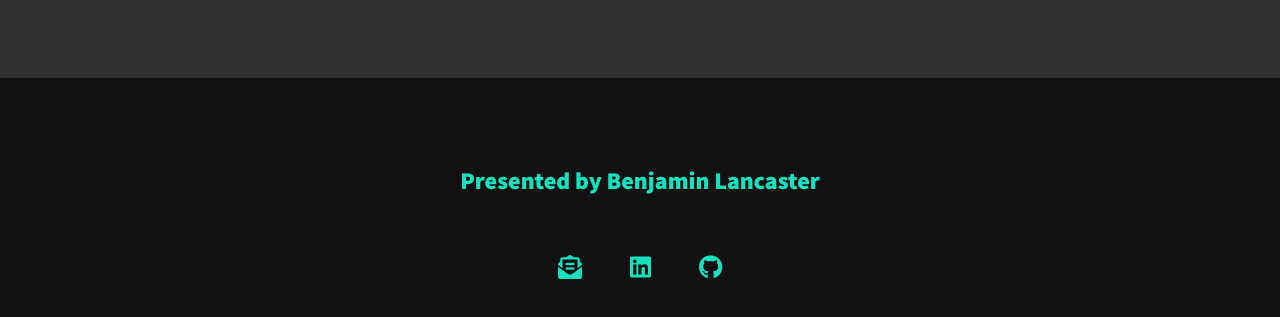
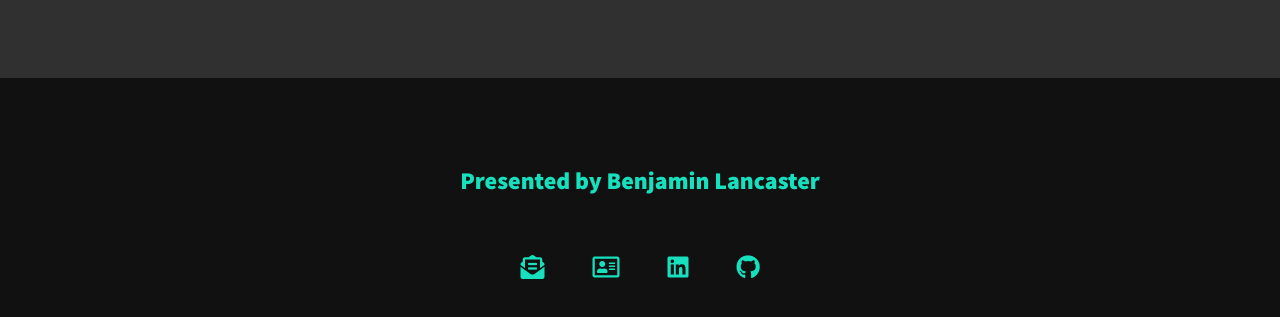
Before and after one commit to Diabl0ke/Portfolio, a plain HTML site: page index.html in a window 1280 px wide. Shown: the part 3272-3589 px from the top of the page. Drawn offline with nearby package versions, Linux system fonts and the light colour scheme.

Commit message:
add cv download

```diff
--- a/index.html
+++ b/index.html
@@ -140,9 +140,11 @@
             <li class="social-list__item"><a  href="mailto:benjaminlancaster89@gmail.com" class="footer__link social-list__item">
                 <i class="fas fa-envelope-open-text"></i>
             </a></li>
+            <li class="social-list__item">
+                <a class="social-list__link" href="/img/Benjamin_Lancaster_CV.jpg" download>
+                    <i class="far fa-address-card"></i>
+                </a></li>
             <!-- <li class="social-list__item">
-                <a class="social-list__link" href="https//codepen.io">a</a></li>
-            <li class="social-list__item">
                 <a class="social-list__link" href="http://dribble.com">b</a></li> -->
             <li class="social-list__item">
                 <a class="social-list__link" href="https://www.linkedin.com/in/benjamin-lancaster-614837b4" target="blank">
@@ -150,7 +152,7 @@
                 </a>
             </li>
             <li class="social-list__item">
-                <a class="social-list__link" href="https://github.com">
+                <a class="social-list__link" href="https://github.com" target="blank">
                     <i class="fab fa-github"></i>
                 </a>
             </li>
```
Also changed, not shown: img/Benjamin_Lancaster_CV.jpg (added).
